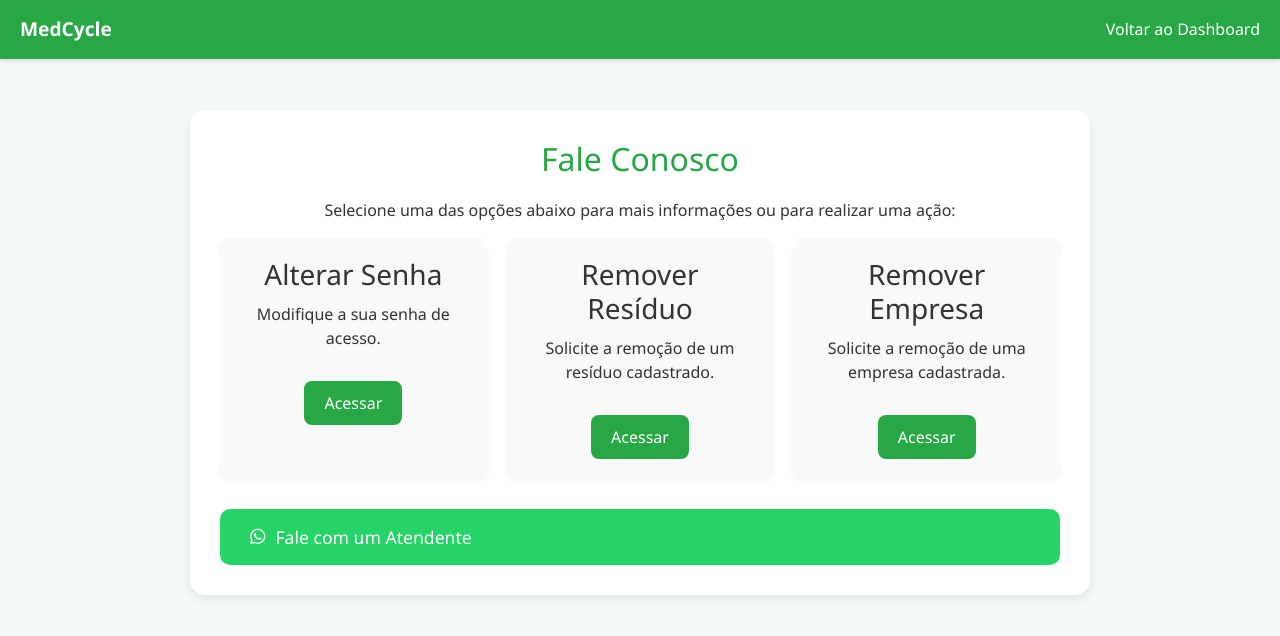
After one commit to muLocatelli/DAC, a Flask app: page /fale_conosco in a window 1280 px wide. The commit adds this page. Shown: the top 636 px of the page. Run offline with Flask 3, Linux system fonts and the light colour scheme.

Commit message:
Up FALE CONOSCO

```diff
--- a/app.py
+++ b/app.py
@@ -247,6 +247,11 @@ def relatorios():
 def perfil():
     return render_template("perfil.html")
 
+# -------- NOVA ROTA PARA FALE CONOSCO --------
+@app.route("/fale_conosco") # A rota agora corresponde ao nome do arquivo com underscore
+def fale_conosco():
+    return render_template("fale_conosco.html") # Renderiza o arquivo com underscore
+
 # -------- INICIAR SERVIDOR --------
 if __name__ == "__main__":
     app.run(debug=True)
--- a/templates/dashboard.html
+++ b/templates/dashboard.html
@@ -334,7 +334,7 @@
             </a>
         </div>
         <div class="top-bar-right">
-            <a href="#" style="font-size: 1.1em;">Fale Conosco</a>
+            <a href="/fale_conosco" style="font-size: 1.1em;">Fale Conosco</a>
             <a href="/" style="font-size: 1.1em;">Sair</a>
         </div>
     </div>
@@ -414,4 +414,6 @@
         </div>
     </div>
 
-    <script src="https://cdn.jsdelivr.net/
+    <script src="https://cdn.jsdelivr.net/npm/bootstrap@5.3.0/dist/js/bootstrap.bundle.min.js"></script>
+</body>
+</html>
--- /dev/null
+++ b/templates/fale_conosco.html
@@ -0,0 +1,164 @@
+<!DOCTYPE html>
+<html lang="pt-br">
+<head>
+    <meta charset="UTF-8">
+    <title>MedCycle - Fale Conosco</title>
+    <link href="https://cdn.jsdelivr.net/npm/bootstrap@5.3.0/dist/css/bootstrap.min.css" rel="stylesheet">
+    <link rel="stylesheet" href="https://cdnjs.cloudflare.com/ajax/libs/font-awesome/6.0.0/css/all.min.css" integrity="sha512-9usAa10IRO0HhonpyAIVpjrylPvoDwiPUiKdWk5t3PyolY1cOd4DSE0Ga+ri4AuTroPR5aQvXU9xC6qOPnzFeg==" crossorigin="anonymous" referrerpolicy="no-referrer" />
+    <style>
+        body {
+            font-family: 'Segoe UI', Tahoma, Geneva, Verdana, sans-serif;
+            margin: 0;
+            background-color: #f4f9f8; /* Um fundo bem claro */
+            display: flex;
+            flex-direction: column;
+            align-items: center;
+            color: #333;
+            padding-top: 80px; /* Espaço para a barra superior */
+        }
+
+        .top-bar {
+            background-color: #28a745; /* Verde principal */
+            color: white;
+            padding: 15px 20px;
+            position: fixed;
+            top: 0;
+            left: 0;
+            width: 100%;
+            z-index: 1000;
+            display: flex;
+            justify-content: space-between;
+            align-items: center;
+            box-shadow: 0 2px 5px rgba(0, 0, 0, 0.1);
+        }
+
+        .top-bar-left a {
+            font-weight: bold;
+            font-size: 1.2em;
+            color: white;
+            text-decoration: none;
+        }
+
+        .top-bar-right a {
+            color: white;
+            text-decoration: none;
+            margin-left: 15px;
+            font-size: 1em;
+        }
+
+        .contact-container {
+            background-color: white;
+            border-radius: 15px;
+            box-shadow: 0 4px 10px rgba(0, 0, 0, 0.08);
+            padding: 30px;
+            margin-top: 30px;
+            margin-bottom: 30px;
+            width: 90%;
+            max-width: 900px;
+            text-align: center;
+        }
+
+        .contact-title {
+            color: #28a745;
+            font-size: 2em;
+            margin-bottom: 20px;
+        }
+
+        .options-grid {
+            display: grid;
+            grid-template-columns: repeat(auto-fit, minmax(250px, 1fr));
+            gap: 20px;
+            margin-bottom: 30px;
+        }
+
+        .option-card {
+            background-color: #f8f9fa;
+            border-radius: 10px;
+            padding: 20px;
+            text-align: center;
+            box-shadow: 0 2px 5px rgba(0, 0, 0, 0.05);
+        }
+
+        .option-card h3 {
+            color: #333;
+            margin-top: 0;
+            margin-bottom: 10px;
+        }
+
+        .option-card button {
+            background-color: #28a745;
+            color: white;
+            border: none;
+            border-radius: 8px;
+            padding: 10px 20px;
+            font-size: 1em;
+            cursor: pointer;
+            transition: background-color 0.3s ease;
+            margin-top: 15px;
+        }
+
+        .option-card button:hover {
+            background-color: #1e7e34;
+        }
+
+        .whatsapp-button {
+            background-color: #25D366; /* Cor do WhatsApp */
+            color: white;
+            border: none;
+            border-radius: 10px;
+            padding: 15px 30px;
+            font-size: 1.1em;
+            cursor: pointer;
+            display: flex;
+            align-items: center;
+            gap: 10px;
+            transition: background-color 0.3s ease;
+            text-decoration: none;
+            margin-top: 20px;
+        }
+
+        .whatsapp-button:hover {
+            background-color: #128C7E;
+        }
+    </style>
+</head>
+<body>
+    <div class="top-bar">
+        <div class="top-bar-left">
+            <a href="/dashboard">MedCycle</a>
+        </div>
+        <div class="top-bar-right">
+            <a href="/dashboard">Voltar ao Dashboard</a>
+        </div>
+    </div>
+
+    <div class="contact-container">
+        <h2 class="contact-title">Fale Conosco</h2>
+        <p class="mb-3">Selecione uma das opções abaixo para mais informações ou para realizar uma ação:</p>
+
+        <div class="options-grid">
+            <div class="option-card">
+                <h3>Alterar Senha</h3>
+                <p>Modifique a sua senha de acesso.</p>
+                <button onclick="alert('Funcionalidade de alterar senha.')">Acessar</button>
+            </div>
+            <div class="option-card">
+                <h3>Remover Resíduo</h3>
+                <p>Solicite a remoção de um resíduo cadastrado.</p>
+                <button onclick="alert('Funcionalidade de remover resíduo.')">Acessar</button>
+            </div>
+            <div class="option-card">
+                <h3>Remover Empresa</h3>
+                <p>Solicite a remoção de uma empresa cadastrada.</p>
+                <button onclick="alert('Funcionalidade de remover empresa.')">Acessar</button>
+            </div>
+        </div>
+
+        <a href="https://wa.me/SEUNUMERODOWHATSAPP" target="_blank" class="whatsapp-button">
+            <i class="fab fa-whatsapp"></i> Fale com um Atendente
+        </a>
+    </div>
+
+    <script src="https://cdn.jsdelivr.net/npm/bootstrap@5.3.0/dist/js/bootstrap.bundle.min.js"></script>
+</body>
+</html>
```
Also changed, not shown: templates/fale-conosco.html (deleted).
